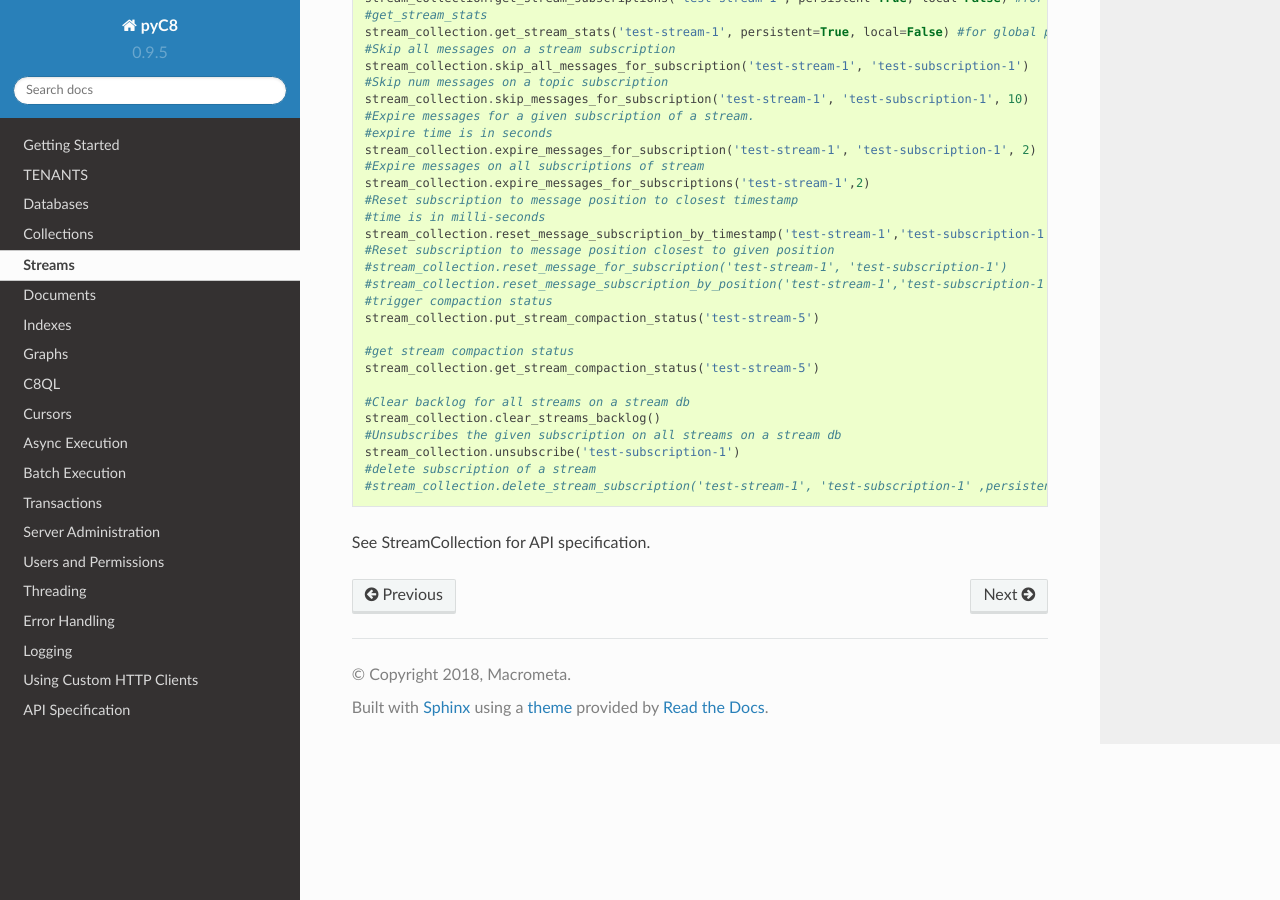
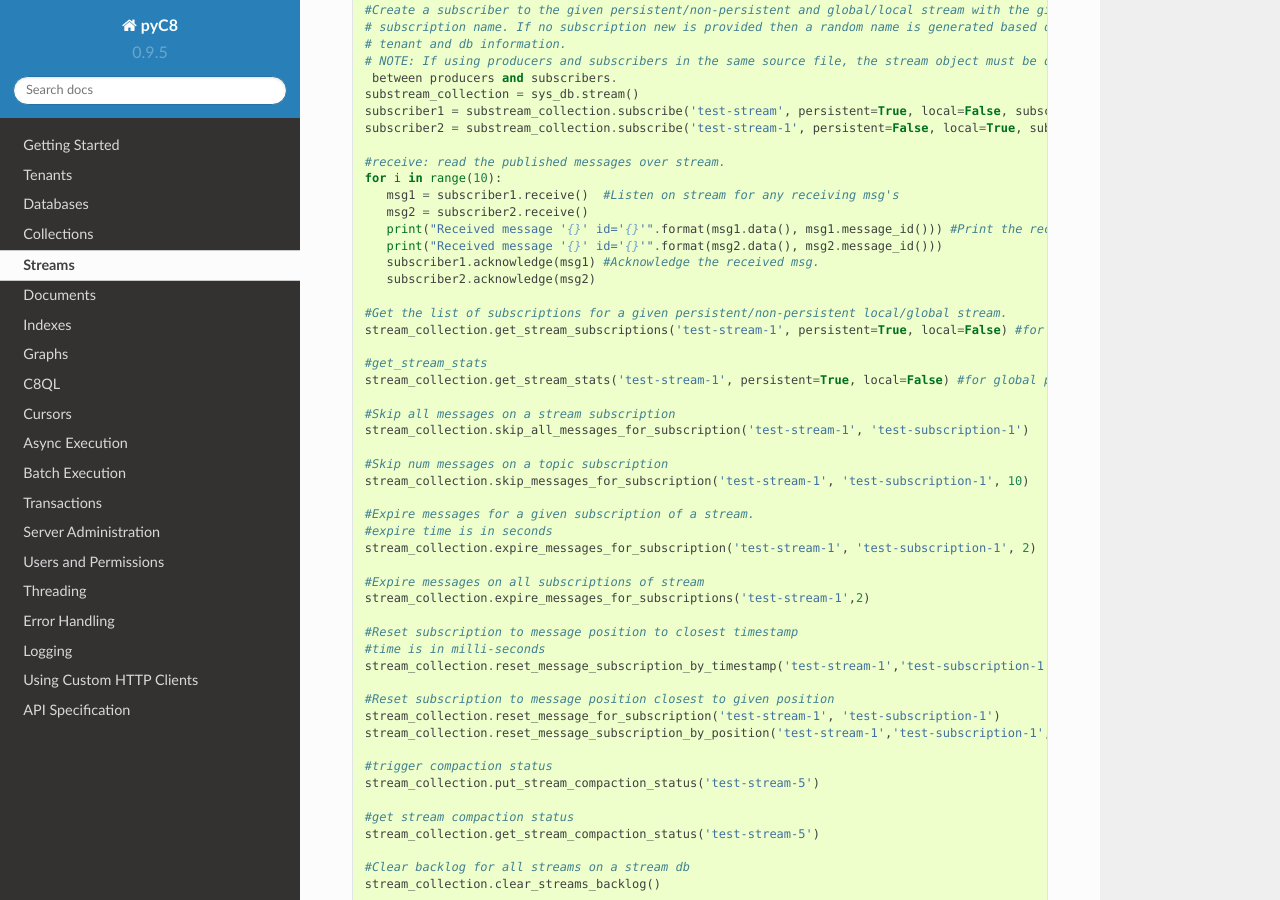
Before and after one commit to Macrometacorp/pyC8, a Sphinx documentation site: the page built from docs/stream.rst, in a window 1280 px wide and 900 px high, scrolled down 1423 px. Built offline with Sphinx 7.4.7 and the Read the Docs theme 2.0.0, drawn with Linux system fonts in a browser that asks for light colours; some of the changed text lies outside the part shown.

Commit message:
Docs cleanup : Cosmetic fixes.

```diff
--- a/docs/stream.rst
+++ b/docs/stream.rst
@@ -16,22 +21,31 @@ Streams
     streams = sys_db.streams()
     print("\nStream listing of all streams in the db:")
     print(str(streams))
+
     # List all persistent local streams.
     print( sys_db.persistent_streams(local=True) )
+
     # List all persistent global streams.
     print( sys_db.persistent_streams(local=False) )
+
     # List all nonpersistent local streams.
     print( sys_db.nonpersistent_streams(local=True) )
+
     # List all nonpersistent global streams.
     print( sys_db.nonpersistent_streams(local=False) )
+
     # Check if a given stream exists.
     sys_db.has_stream('testdbPersLocal')
+
     # Check if a given persistent local stream exists.
     sys_db.has_persistent_stream('testdbPersLocal', local=True)
+
     # Check if a given persistent global stream exists.
     sys_db.has_persistent_stream('testdbPersGlobal', local=False)
+
     # Check if a given nonpersistent local stream exists.
     sys_db.has_nonpersistent_stream('testdbNonpersLocal', local=True)
+
     # Check if a given nonpersistent global stream exists.
     sys_db.has_nonpersistent_stream('testdbNonpersGlobal', local=False)
 
@@ -41,13 +55,17 @@ Streams
     # a non-persistent stream gets created. Similarly a local stream gets created if local
     # flag is set to True. By default persistent is set to True and local is set to False .
     sys_db.create_stream('test-stream', persistent=True, local=False)
+
     #Create a new local non-persistent stream called test-stream-1
     sys_db.create_stream('test-stream-1', persistent=False, local=True)
+
     #Create a StreamCollection object to invoke stream management functions.
     stream_collection = sys_db.stream()
+
     #Create producer for the given persistent/non-persistent and global/local stream that is created.
     producer1 = stream_collection.create_producer('test-stream', persistent=True, local=False)
     producer2 = stream_collection.create_producer('test-stream-1', persistent=False, local=True)
+
     #send: publish/send a given message over stream in bytes.
     for i in range(10):
       msg1 = "Persistent: Hello from " + region + "("+ str(i) +")"
@@ -72,25 +90,34 @@ Streams
        print("Received message '{}' id='{}'".format(msg2.data(), msg2.message_id()))
        subscriber1.acknowledge(msg1) #Acknowledge the received msg.
        subscriber2.acknowledge(msg2)
+
     #Get the list of subscriptions for a given persistent/non-persistent local/global stream.
     stream_collection.get_stream_subscriptions('test-stream-1', persistent=True, local=False) #for global persistent stream
+
     #get_stream_stats
     stream_collection.get_stream_stats('test-stream-1', persistent=True, local=False) #for global persistent stream
+
     #Skip all messages on a stream subscription
     stream_collection.skip_all_messages_for_subscription('test-stream-1', 'test-subscription-1')
+
     #Skip num messages on a topic subscription
     stream_collection.skip_messages_for_subscription('test-stream-1', 'test-subscription-1', 10)
+
     #Expire messages for a given subscription of a stream.
     #expire time is in seconds
     stream_collection.expire_messages_for_subscription('test-stream-1', 'test-subscription-1', 2)
+
     #Expire messages on all subscriptions of stream
     stream_collection.expire_messages_for_subscriptions('test-stream-1',2)
+
     #Reset subscription to message position to closest timestamp
     #time is in milli-seconds
     stream_collection.reset_message_subscription_by_timestamp('test-stream-1','test-subscription-1', 5)
+
     #Reset subscription to message position closest to given position
-    #stream_collection.reset_message_for_subscription('test-stream-1', 'test-subscription-1')
-    #stream_collection.reset_message_subscription_by_position('test-stream-1','test-subscription-1', 4)
+    stream_collection.reset_message_for_subscription('test-stream-1', 'test-subscription-1')
+    stream_collection.reset_message_subscription_by_position('test-stream-1','test-subscription-1', 4)
+
     #trigger compaction status
     stream_collection.put_stream_compaction_status('test-stream-5')
 
@@ -99,8 +126,11 @@ Streams
 
     #Clear backlog for all streams on a stream db
     stream_collection.clear_streams_backlog()
+
     #Unsubscribes the given subscription on all streams on a stream db
     stream_collection.unsubscribe('test-subscription-1')
+
     #delete subscription of a stream
     #stream_collection.delete_stream_subscription('test-stream-1', 'test-subscription-1' ,persistent=True, local=False)
+
 See :ref:`StreamCollection` for API specification.
--- a/docs/tenant.rst
+++ b/docs/tenant.rst
@@ -1,4 +1,4 @@
-TENANTS
+Tenants
 ---------
 
 The C8 Edge Data Fabric follows a multitenancy model. A tenant is a group of users who share a common
```
Also changed, not shown: other parts of docs/stream.rst (+5 -0 lines).
